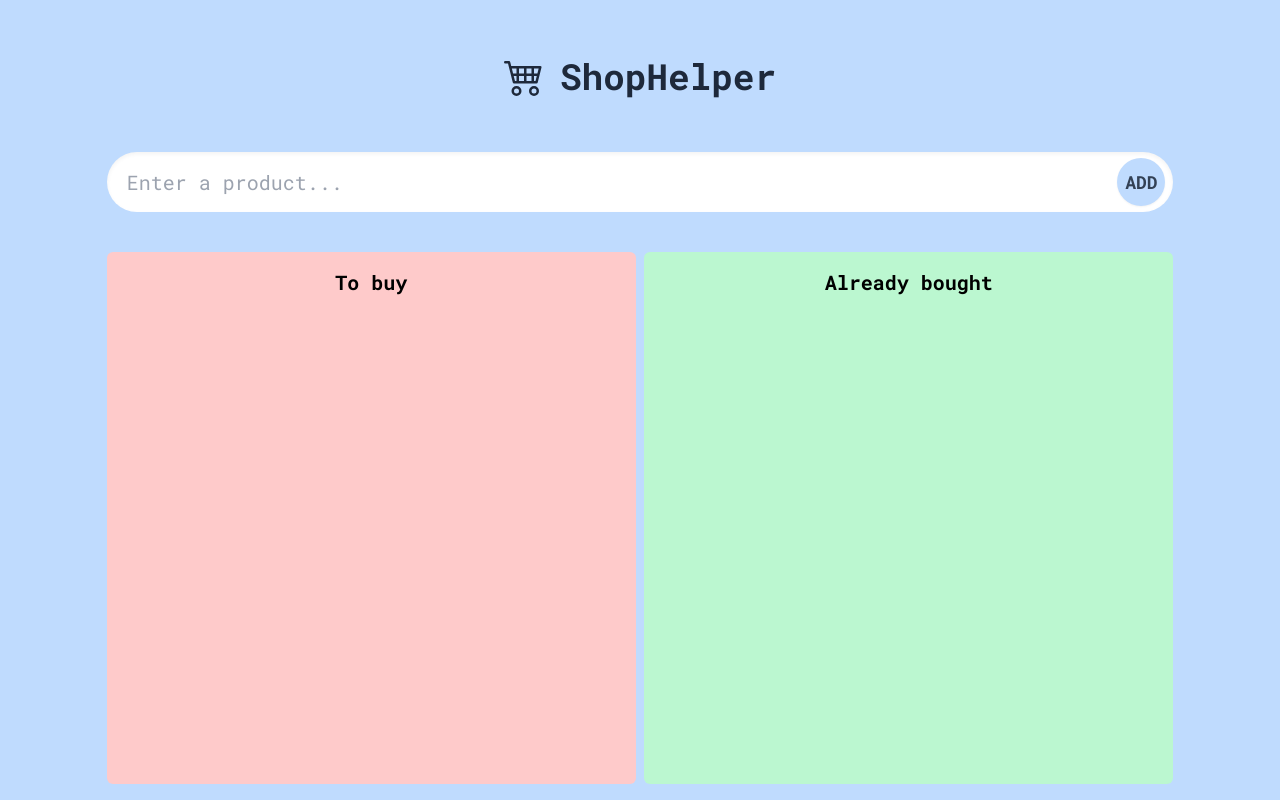
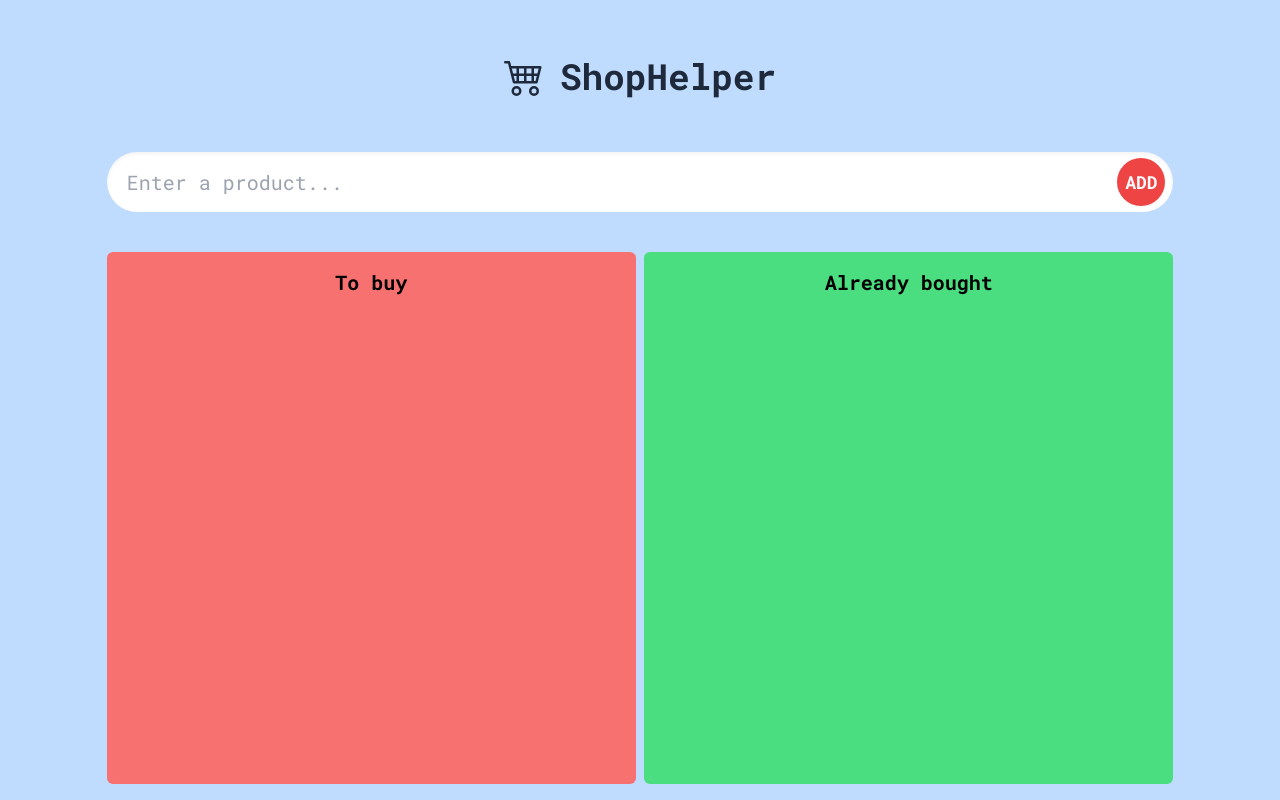
Before and after one commit to BogdanManolache/ShopHelper, a React (Vite) app: page / in a window 1280 px wide. Built offline with nearby package versions, Linux system fonts and the light colour scheme.

Commit message:
changed colors

```diff
--- a/src/components/Input.tsx
+++ b/src/components/Input.tsx
@@ -28,7 +28,7 @@ export default function Input({ item, setItem, handleAdd }: InputProps) {
       />
       <button
         type="submit"
-        className="absolute right-0.5 m-1 h-8 w-8 rounded-full bg-blue-200 text-xs font-bold uppercase text-slate-700 shadow-sm duration-300 hover:bg-blue-300 hover:shadow-md active:scale-125 active:shadow-sm sm:right-1 sm:h-12 sm:w-12 sm:text-lg"
+        className="absolute right-0.5 m-1 h-8 w-8 rounded-full bg-red-500 text-xs font-bold uppercase text-slate-50 shadow-sm duration-300 hover:bg-red-600 hover:shadow-md active:scale-125 active:shadow-sm sm:right-1 sm:h-12 sm:w-12 sm:text-lg"
       >
         ADD
       </button>
--- a/src/components/ItemsList.tsx
+++ b/src/components/ItemsList.tsx
@@ -22,7 +22,7 @@ export default function ItemsList({
           <div
             ref={provided.innerRef}
             {...provided.droppableProps}
-            className="flex-1 self-stretch rounded-md bg-red-200 p-4"
+            className="flex-1 self-stretch rounded-md bg-red-400 p-4"
           >
             <h2 className="text-md mb-4 text-center font-bold sm:text-xl">
               To buy
@@ -47,7 +47,7 @@ export default function ItemsList({
           <div
             ref={provided.innerRef}
             {...provided.droppableProps}
-            className="flex-1 self-stretch rounded-md bg-green-200 p-4"
+            className="flex-1 self-stretch rounded-md bg-green-400 p-4"
           >
             <h2 className="text-md mb-4 text-center font-bold sm:text-xl">
               Already bought
--- a/src/components/SingleItem.tsx
+++ b/src/components/SingleItem.tsx
@@ -55,7 +55,7 @@ export default function SingleItem({ item, setItems, index }: SingleItemProps) {
           {...provided.draggableProps}
           {...provided.dragHandleProps}
           ref={provided.innerRef}
-          className=" rounded-md bg-[url('https://img.freepik.com/free-photo/crumpled-yellow-paper-background-close-up_60487-2390.jpg?size=626&ext=jpg')] p-2 duration-300 hover:scale-105 hover:shadow-md sm:p-3"
+          className=" rounded-md bg-gradient-to-r from-blue-50 to-blue-200 p-2 duration-300 hover:scale-105 hover:shadow-md sm:p-3"
         >
           <form
             className="flex items-center justify-between"
```
